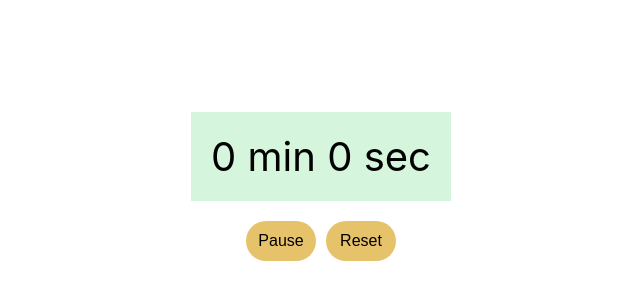
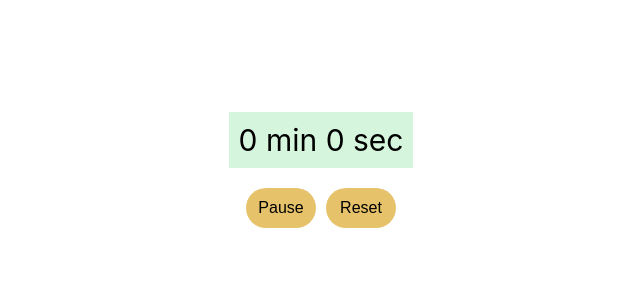
Before and after one commit to ashish19981301/stopwatch-app, a React (Create React App) app: page / in a window 1280 px wide. Shown: the part 168-468 px from the top of the page, without its empty margins (319-959 px from the left). Built offline with nearby package versions, Linux system fonts and the light colour scheme.

Commit message:
Update style.css

```diff
--- a/src/style.css
+++ b/src/style.css
@@ -16,9 +16,9 @@ body {
 
 
 .stopwatch-display__time {
-    font-size: 40px;
+    font-size: 30px;
     background-color: #d6f5dd;
-    padding: 20px;
+    padding: 10px;
 }
 
 .stopwatch-button {
```
